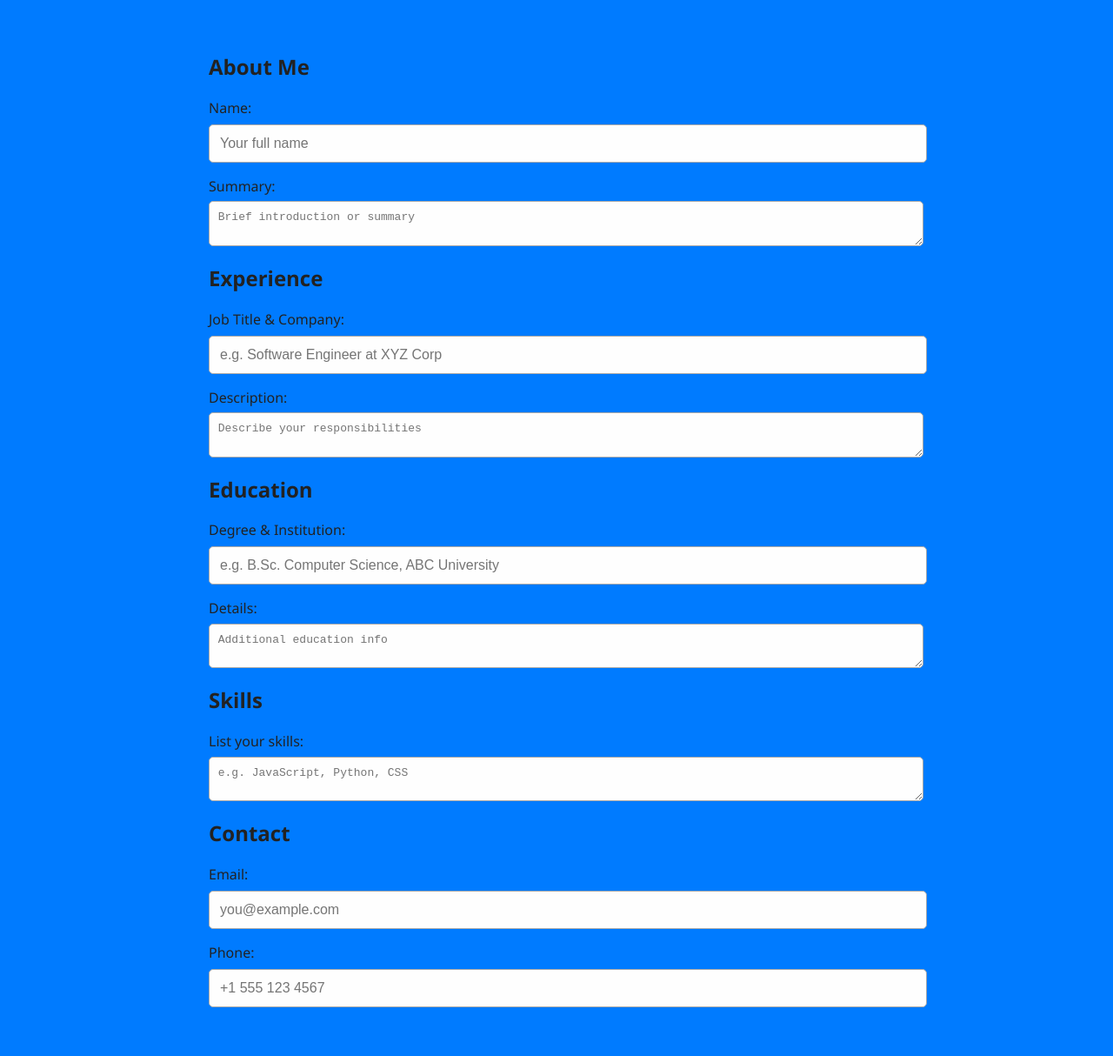
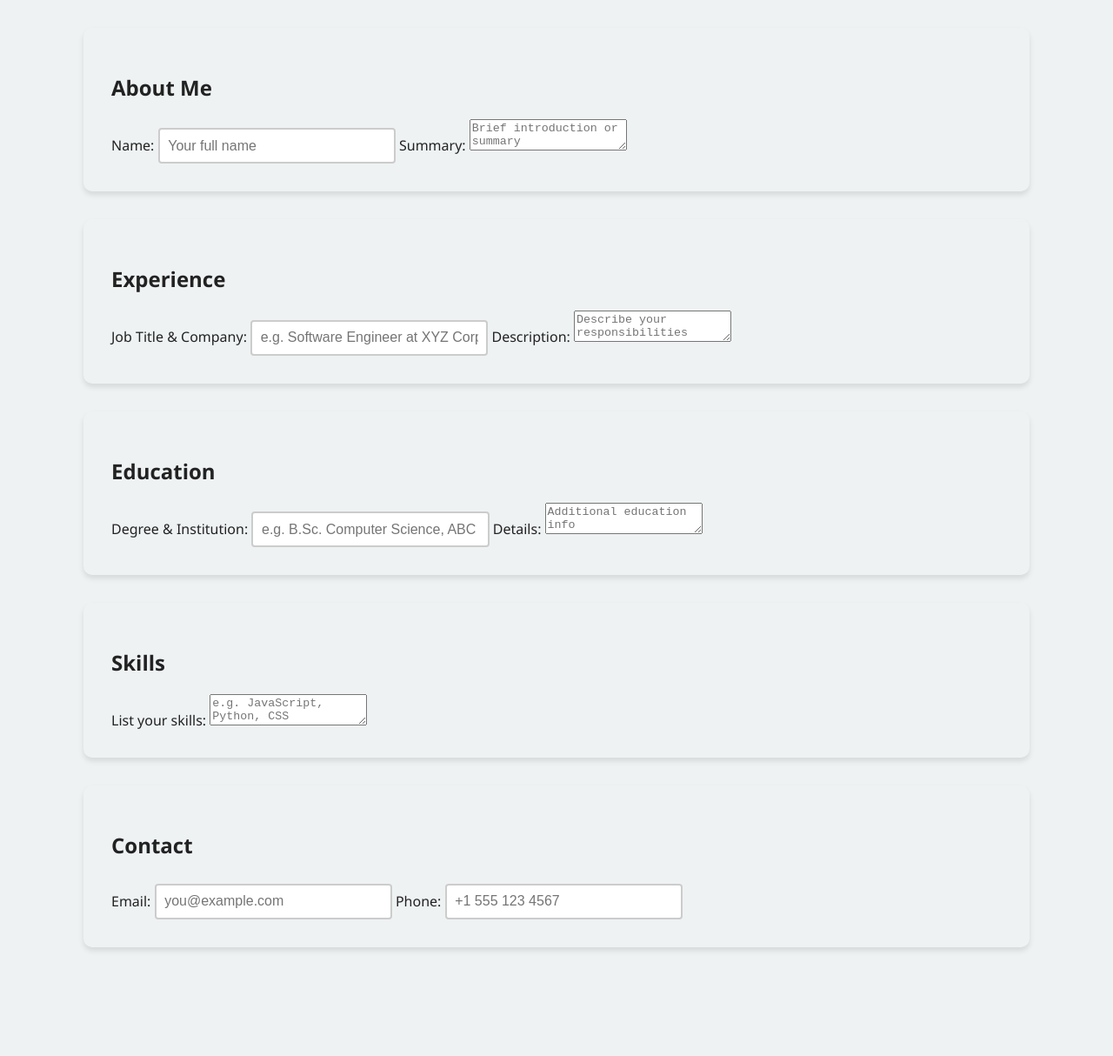
Before and after one commit to v659/Jekyll_Theme-scss-html-hackclub, a Jekyll site: the page built from my-resume-theme/index.md, in a window 1280 px wide. Shown: the whole page at 87% size. Built offline with Jekyll 4.4.1, drawn with Linux system fonts in a browser that asks for light colours; after the commit the page ends 1121 px from its top, so only the background shows below that.

Commit message:
Update style.css

```diff
--- a/my-resume-theme/assets/css/style.css
+++ b/my-resume-theme/assets/css/style.css
@@ -1,59 +1,68 @@
 body {
-  background: #007BFF;
   font-family: 'Segoe UI', sans-serif;
-  padding: 2em;
+  background: #eef2f3;
   color: #222;
+  margin: 0;
+  padding: 0;
 }
 
-.container {
-  max-width: 800px;
-  margin: auto;
+header, section, footer {
+  padding: 2rem;
+  margin: 2rem auto;
+  width: 80%;
+  border-radius: 10px;
+  box-shadow: 0 4px 6px rgba(0,0,0,0.1);
 }
 
-.section-box {
-  background: white;
-  border-radius: 8px;
-  padding: 1.5em;
-  margin-bottom: 2em;
-  box-shadow: 0 4px 10px rgba(0, 0, 0, 0.1);
-  transition: transform 0.2s, background 0.2s;
+.box {
+  border-left: 8px solid #333;
+  background: #fff;
 }
 
-.section-box:hover {
-  transform: scale(1.01);
-  background: #f4f4f4;
+.box.blue     { background: #d0ebff; border-color: #228be6; }
+.box.yellow   { background: #fff3bf; border-color: #f59f00; }
+.box.green    { background: #d3f9d8; border-color: #40c057; }
+.box.pink     { background: #ffe0f0; border-color: #f06595; }
+.box.purple   { background: #e5dbff; border-color: #845ef7; }
+
+.btn {
+  padding: 0.7rem 1.5rem;
+  border: none;
+  border-radius: 5px;
+  background: #339af0;
+  color: white;
+  cursor: pointer;
+  font-size: 1rem;
 }
 
-.about-box { background: #ffdddd; }
-.experience-box { background: #ddffdd; }
-.education-box { background: #ddddff; }
-.skills-box { background: #fffacd; }
-.contact-box { background: #f0e68c; }
-.button-box { background: #cce5ff; text-align: center; }
-
-input, textarea {
-  display: block;
-  width: 100%;
-  margin-top: 0.5em;
-  margin-bottom: 1em;
-  padding: 0.75em;
-  border: 1px solid #aaa;
-  border-radius: 5px;
-  font-size: 1em;
-  background: #fefefe;
+.btn:hover {
+  background: #1c7ed6;
 }
 
-button {
-  padding: 0.75em 1.5em;
-  background: #0056b3;
-  color: white;
-  border: none;
-  border-radius: 5px;
-  font-weight: bold;
-  cursor: pointer;
-  transition: background 0.3s;
+.btn-alt {
+  background: #ced4da;
+  color: #212529;
 }
 
-button:hover {
-  background: #003f7f;
+input[type="text"],
+input[type="email"] {
+  padding: 0.6rem;
+  border: 2px solid #ccc;
+  border-radius: 4px;
+  margin-top: 0.5rem;
+  font-size: 1rem;
+  width: 250px;
 }
+
+input:focus {
+  border-color: #5c7cfa;
+  outline: none;
+}
+
+.highlight {
+  background: #fff9db;
+  padding: 1rem;
+  border-left: 6px solid #fab005;
+  border-radius: 4px;
+  font-weight: bold;
+}
```
